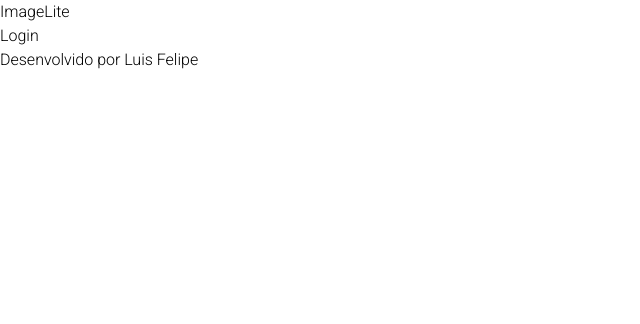
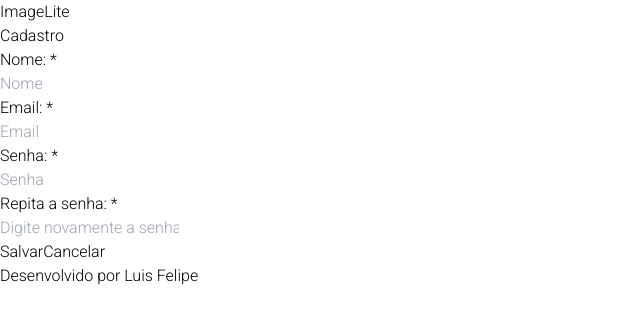
Before and after one commit to luisfelipe03/Spring_with_React, a Next.js app in the folder imagelite/: page /login in a window 1280 px wide. Shown: the top 324 px of the page, without its empty margins (0-640 px from the left). Built offline with nearby package versions, Linux system fonts and the light colour scheme.

Commit message:
Login page

```diff
--- /dev/null
+++ b/imagelite/src/app/login/LoginScheme.ts
@@ -0,0 +1,22 @@
+import * as Yup from 'yup';
+
+export interface LoginForm {
+    name?: string;
+    email: string;
+    password: string;
+    passwordMatch?: string;
+}
+
+export const formScheme: LoginForm = {
+    name: '',
+    email: '',
+    password: '',
+    passwordMatch: ''
+};
+
+export const ValidationScheme = Yup.object().shape({
+    name: Yup.string(),
+    email: Yup.string().trim().email('Email inválido').required('O email é obrigatório'),
+    password: Yup.string().required('A senha é obrigatória').min(8, 'A senha deve ter no mínimo 8 caracteres'),
+    passwordMatch: Yup.string().oneOf([Yup.ref('password')], 'As senhas não coincidem')
+});
--- a/imagelite/src/app/login/page.tsx
+++ b/imagelite/src/app/login/page.tsx
@@ -1,16 +1,118 @@
 'use client';
 
-import {Template} from '@/components';
+import {Button, InputText, RenderIf, Template, FieldError} from '@/components';
 import {useState} from 'react';
+import {LoginForm, ValidationScheme, formScheme} from './LoginScheme';
+import {useFormik} from 'formik';
 
 export default function LoginPage() {
     const [loading, setLoading] = useState<boolean>(false);
-    const [newUserState, setNewUserState] = useState<boolean>(false);
+    const [newUserState, setNewUserState] = useState<boolean>(true);
+
+    const { values, handleChange, handleSubmit, errors } = useFormik<LoginForm>({
+        initialValues: formScheme,
+        validationSchema: ValidationScheme,
+        onSubmit: onSubmit,
+    });
+
+    async function onSubmit(values: LoginForm) {
+        setLoading(true);
+        console.log(values);
+        setLoading(false);
+    }
 
     return (
         <div>
             <Template loading={loading}>
-                <h1>Login</h1>
+                <div className='flex min-h-full flex-1 flex-col justify-center px-6 py-2 lg:px-8'>
+
+
+                    <div className='sm:mx-auto sm:w-full sm:max-w-sm'>
+                        <h2 className='text-center text-1xl font-bold leading-9 tracking-tight text-gray-900'>
+                            {
+                                newUserState ? 'Cadastro' : 'Login'
+                            }
+                        </h2>
+                    </div>
+
+                    <div className='mt-4 sm:mx-auto sm:w-full sm:max-w-sm'>
+                        <form onSubmit={handleSubmit} className='space-y-2'>
+                            <RenderIf condition={newUserState}>
+                                <div>
+                                    <label className='block text-s font-medium leading-6 text-gray-900'>Nome: *</label>
+                                </div>
+                                <div className='mt-2'>
+                                    <InputText style='w-full'
+                                               id='name'
+                                               placeholder='Nome'
+                                               value={values.name}
+                                               onChange={handleChange} />
+                                    <FieldError error={errors.name} />
+                                </div>
+                            </RenderIf>
+                            <div>
+                                <label className='block text-s font-medium leading-6 text-gray-900'>Email: *</label>
+                            </div>
+                            <div className='mt-2'>
+                                <InputText style='w-full'
+                                            id='email'
+                                            placeholder='Email'
+                                            value={values.email}
+                                            onChange={handleChange} />
+                                <FieldError error={errors.email} />
+                            </div>
+                            <div>
+                                <label className='block text-s font-medium leading-6 text-gray-900'>Senha: *</label>
+                            </div>
+                            <div className='mt-2'>
+                                <InputText style='w-full'
+                                            id='password'
+                                            placeholder='Senha'
+                                            type='password'
+                                            value={values.password}
+                                            onChange={handleChange} />
+                                <FieldError error={errors.password} />
+                            </div>
+                            <RenderIf condition={newUserState}>
+                                <div>
+                                    <label className='block text-s font-medium leading-6 text-gray-900'>Repita a senha: *</label>
+                                </div>
+                                <div className='mt-2'>
+                                    <InputText style='w-full'
+                                                id='passwordMatch'
+                                                placeholder='Digite novamente a senha'
+                                                type='password'
+                                                value={values.passwordMatch}
+                                                onChange={handleChange} />
+                                    <FieldError error={errors.passwordMatch} />
+                                </div>
+                            </RenderIf>
+                                <div>
+                                    <RenderIf condition={newUserState}>
+                                        <Button type='submit'
+                                                style='bg-indigo-500 hover:bg-indigo-700'
+                                                label='Salvar' />
+
+                                        <Button type='button'
+                                                onClick={event => setNewUserState(false)}
+                                                style='ml-2 bg-red-600 hover:bg-red-500'
+                                                label='Cancelar'/>
+                                    </RenderIf>
+
+                                    <RenderIf condition={!newUserState}>
+                                        <Button type='submit'
+                                                style='bg-indigo-500 hover:bg-indigo-700'
+                                                label='Entrar'/>
+
+                                        <Button type='button'
+                                                onClick={event => setNewUserState(true)}
+                                                style='mb-10 ml-2 bg-green-600 hover:bg-green-500'
+                                                label='Cadastrar'/>
+                                    </RenderIf>
+                                </div>
+                            </form>
+                    </div>
+                </div>
             </Template>
         </div>
     )
--- a/imagelite/src/components/Template.tsx
+++ b/imagelite/src/components/Template.tsx
@@ -3,20 +3,21 @@ import { ToastContainer } from 'react-toastify'
 interface TemplateProps {
     children: React.ReactNode;
     loading?: boolean;
+    template?: string;
 }
 
-export const Template: React.FC<TemplateProps> = (props: TemplateProps) => {
+export const Template: React.FC<TemplateProps> = ({children, loading, template = '1'}: TemplateProps) => {
     return (
         <>
             <Header />
             <div className="container mx-auto mt-8 px-4 text-black">
-                {props.loading && (
+                {loading && (
                     <div className="flex items-center justify-center">
                         <div className="animate-spin rounded-full h-8 w-8 border-t-2 border-blue-500 border-solid mr-3"></div>
                         <span className="text-gray-600 font-semibold">Carregando...</span>
                     </div>
                 )}
-                {!props.loading && props.children}
+                {!loading && children}
             </div>
             <Footer />
             <ToastContainer position='top-right'
```
Also changed, not shown: 1 other file (tests, documents, lock files or other folders).
